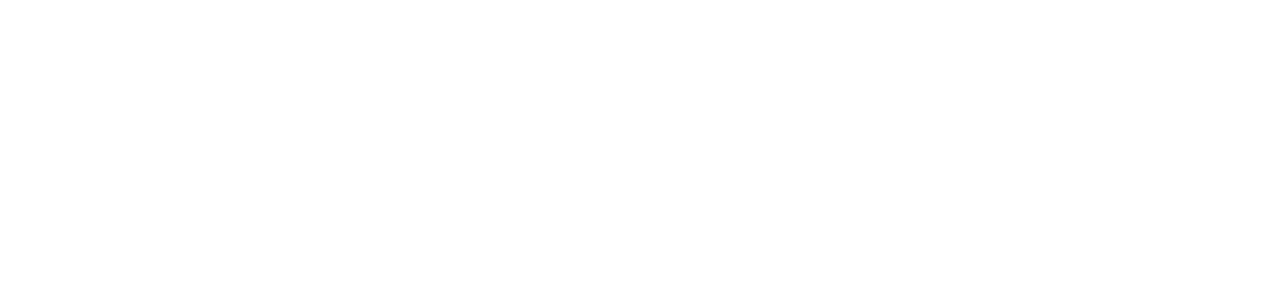
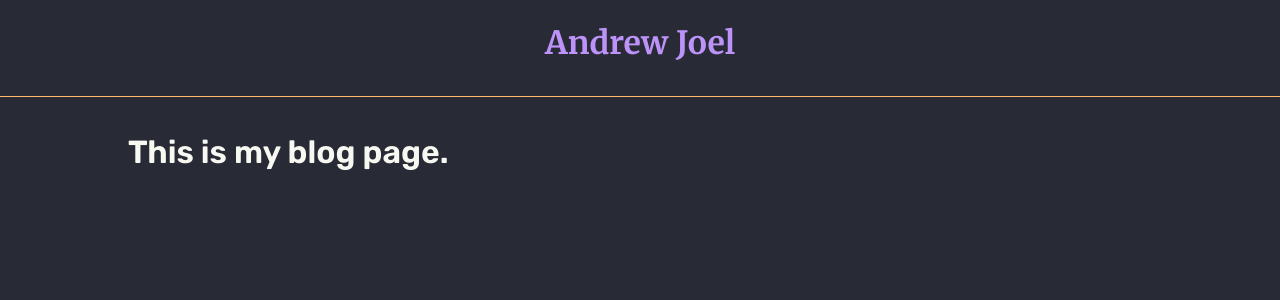
Before and after one commit to ajoel24/my-portfolio, a SvelteKit app: page /blog in a window 1280 px wide. Before the commit this address had no page. Shown: the top 300 px of the page. Built offline with nearby package versions, Linux system fonts and the light colour scheme.

Commit message:
Add home page and blog page

```diff
--- a/package.json
+++ b/package.json
@@ -38,9 +38,5 @@
 		"vite": "^4.2.0",
 		"vitest": "^0.30.1"
 	},
-	"type": "module",
-	"dependencies": {
-		"@svelteuidev/composables": "^0.11.1",
-		"@svelteuidev/core": "^0.11.1"
-	}
+	"type": "module"
 }
--- a/src/app.html
+++ b/src/app.html
@@ -2,8 +2,12 @@
 <html lang="en">
 <head>
   <meta charset="utf-8" />
-		<link rel="icon" href="%sveltekit.assets%/favicon.png" />
-		<meta name="viewport" content="width=device-width" />
+  <link href="https://cdn.andrew-joel.com/favicon.png" rel="icon" />
+  <link href="https://cdn.andrew-joel.com/apple-touch-icon.png" rel="apple-touch-icon" sizes="180x180">
+  <link href="https://cdn.andrew-joel.com/favicon-32x32.png" rel="icon" sizes="32x32" type="image/png">
+  <link href="https://cdn.andrew-joel.com/favicon-16x16.png" rel="icon" sizes="16x16" type="image/png">
+  <link href="https://cdn.andrew-joel.com/site.webmanifest" rel="manifest">
+  <meta content="width=device-width" name="viewport" />
   %sveltekit.head%
 </head>
 <body data-sveltekit-preload-data="hover">
--- /dev/null
+++ b/src/components/Container.svelte
@@ -0,0 +1,11 @@
+<section class="container">
+  <slot />
+</section>
+
+<style>
+    .container {
+        width: 80vw;
+        margin: 0 auto;
+        padding: 1rem 0;
+    }
+</style>
--- /dev/null
+++ b/src/components/Navbar.svelte
@@ -0,0 +1,28 @@
+<header class="navbar">
+  <div class="navbar-title-wrapper">
+    <h1 class="navbar-title">Andrew Joel</h1></div>
+</header>
+
+<style>
+.navbar {
+    display: flex;
+    flex-direction: row;
+    align-items: center;
+    justify-content: center;
+    padding-bottom: 0.5rem;
+    border-bottom: 0.1rem solid var(--orange-color);
+}
+
+.navbar-title-wrapper {
+    display: flex;
+    align-items: center;
+    justify-content: center;
+    padding: 0.25rem;
+}
+
+.navbar-title {
+   font-family: 'Merriweather', sans-serif;
+    font-size: 2rem;
+    color: var(--purple-color);
+}
+</style>
--- a/src/routes/+layout.svelte
+++ b/src/routes/+layout.svelte
@@ -1,7 +1,7 @@
 <script>
-    import { SvelteUIProvider } from '@svelteuidev/core';
+    import '../css/normalize.css'
+    import Navbar from "../components/Navbar.svelte";
 </script>
 
-<SvelteUIProvider withNormalizeCss withGlobalStyles>
-    <slot />
-</SvelteUIProvider>
+<Navbar />
+<slot />
--- a/src/routes/+page.svelte
+++ b/src/routes/+page.svelte
@@ -2,4 +2,4 @@
     import HomePage from '../components/HomePage.svelte'
 </script>
 
-<HomePage name="World" />
+<HomePage />
--- /dev/null
+++ b/src/routes/blog/+page.svelte
@@ -0,0 +1,16 @@
+<script>
+  import Container from "../../components/Container.svelte";
+</script>
+
+<Container>
+  <section class="blog-content">
+    <h1>This is my blog page.</h1>
+  </section>
+</Container>
+
+<style>
+    .blog-content {
+        color: var(--foreground-color);
+        font-family: 'Rubik', sans-serif;
+    }
+</style>
```
Also changed, not shown: src/components/HomePage.svelte (+21 -6 lines), src/css/normalize.css (added), static/favicon.png (deleted), 1 other file (tests, documents, lock files or other folders). Lines whose indentation alone changed are shown as unchanged.
